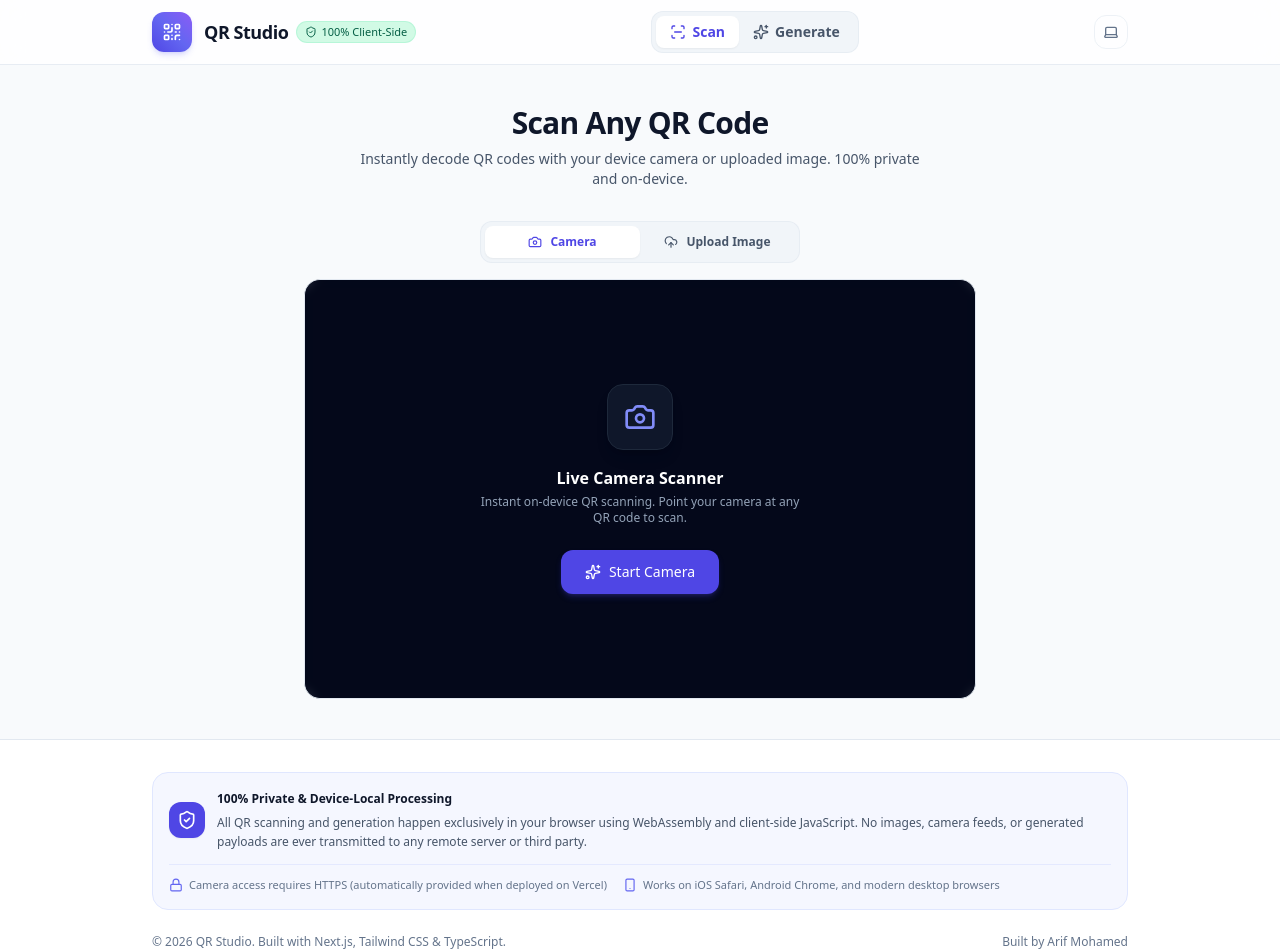
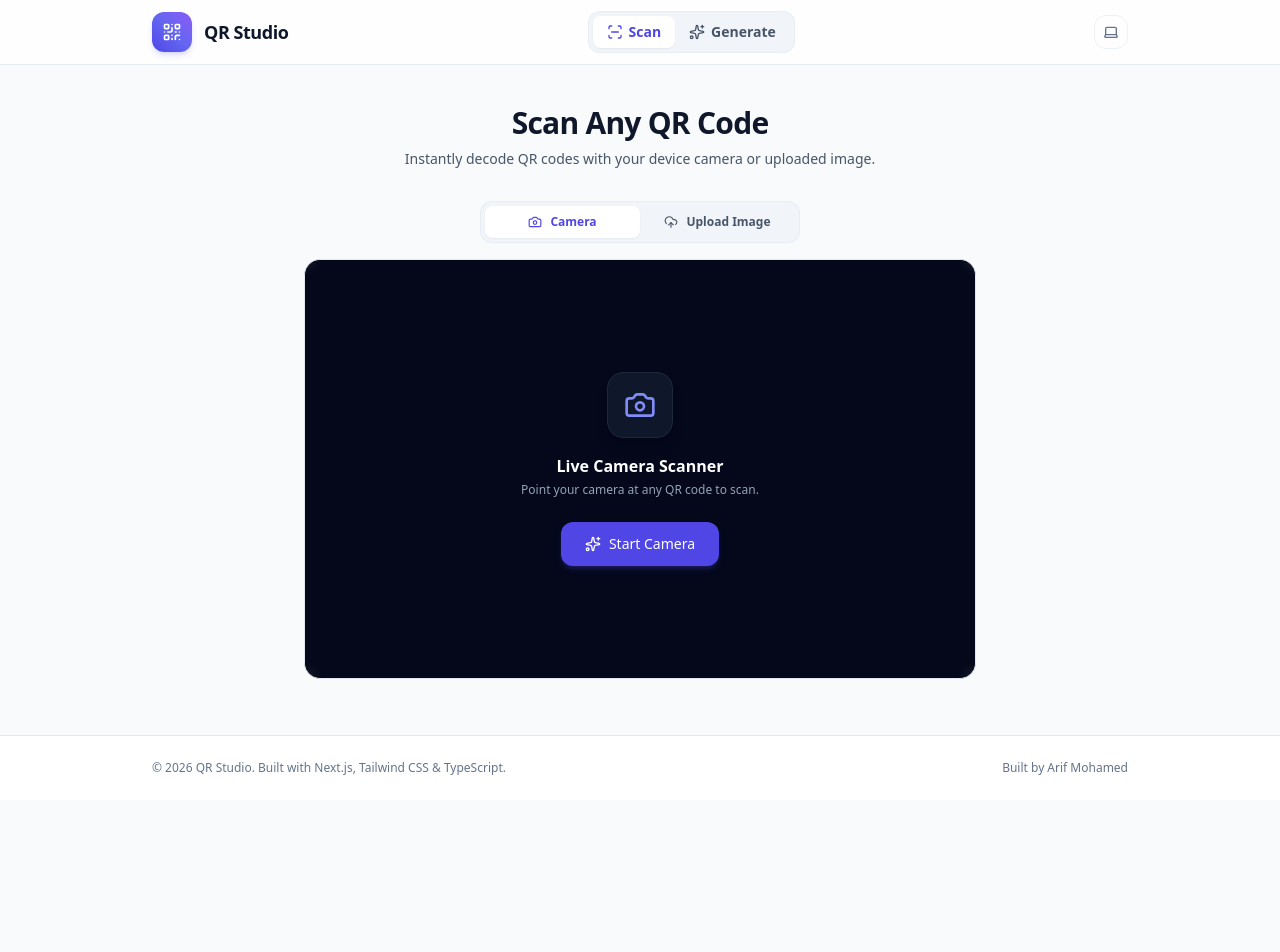
Before and after one commit to arifmohamedryan786-alt/QR-Scanner, a Next.js app: page / in a window 1280 px wide. Shown: the top 952 px of the page. After the commit the page ends 800 px from the top, so only its background shows below. Built offline with nearby package versions, Linux system fonts and the light colour scheme.

Commit message:
chore: remove privacy card and client-side badge

```diff
--- a/src/app/page.tsx
+++ b/src/app/page.tsx
@@ -34,7 +34,7 @@ export default function Home() {
           </h1>
           <p className="mt-2 text-sm text-slate-600 dark:text-slate-400">
             {activeTab === "scan"
-              ? "Instantly decode QR codes with your device camera or uploaded image. 100% private and on-device."
+              ? "Instantly decode QR codes with your device camera or uploaded image."
               : "Generate high-resolution PNG & SVG vector QR codes for websites, Wi-Fi networks, emails, and phone numbers."}
           </p>
         </div>
--- a/src/components/Footer.tsx
+++ b/src/components/Footer.tsx
@@ -1,37 +1,9 @@
 import React from "react";
-import { ShieldCheck, Lock, Smartphone } from "lucide-react";
 
 export const Footer: React.FC = () => {
   return (
-    <footer className="w-full border-t border-slate-200 dark:border-slate-800 bg-white dark:bg-slate-900/60 transition-colors mt-auto py-8">
+    <footer className="w-full border-t border-slate-200 dark:border-slate-800 bg-white dark:bg-slate-900/60 transition-colors mt-auto py-6">
       <div className="max-w-5xl mx-auto px-4 sm:px-6">
-        {/* Security & Privacy Notice Card */}
-        <div className="mb-6 p-4 rounded-2xl bg-indigo-50/60 dark:bg-indigo-950/20 border border-indigo-100 dark:border-indigo-900/50 text-slate-700 dark:text-slate-300">
-          <div className="flex flex-col sm:flex-row items-start sm:items-center gap-3">
-            <div className="p-2 rounded-xl bg-indigo-600 text-white shrink-0 shadow-sm">
-              <ShieldCheck className="w-5 h-5" />
-            </div>
-            <div className="text-xs leading-relaxed space-y-1">
-              <p className="font-semibold text-slate-900 dark:text-slate-100">
-                100% Private & Device-Local Processing
-              </p>
-              <p className="text-slate-600 dark:text-slate-400">
-                All QR scanning and generation happen exclusively in your browser using WebAssembly and client-side JavaScript. No images, camera feeds, or generated payloads are ever transmitted to any remote server or third party.
-              </p>
-            </div>
-          </div>
-          <div className="mt-3 pt-3 border-t border-indigo-100/80 dark:border-indigo-900/40 flex flex-wrap items-center gap-4 text-[11px] text-slate-500 dark:text-slate-400">
-            <span className="inline-flex items-center gap-1.5">
-              <Lock className="w-3.5 h-3.5 text-indigo-500" />
-              Camera access requires HTTPS (automatically provided when deployed on Vercel)
-            </span>
-            <span className="inline-flex items-center gap-1.5">
-              <Smartphone className="w-3.5 h-3.5 text-indigo-500" />
-              Works on iOS Safari, Android Chrome, and modern desktop browsers
-            </span>
-          </div>
-        </div>
-
         {/* Bottom Credits & Links */}
         <div className="flex flex-col sm:flex-row items-center justify-between gap-3 text-xs text-slate-500 dark:text-slate-400">
           <p>© {new Date().getFullYear()} QR Studio. Built with Next.js, Tailwind CSS & TypeScript.</p>
--- a/src/components/Navbar.tsx
+++ b/src/components/Navbar.tsx
@@ -1,7 +1,7 @@
 "use client";
 
 import React, { useEffect, useState } from "react";
-import { QrCode, ScanLine, Sparkles, Sun, Moon, Laptop, ShieldCheck } from "lucide-react";
+import { QrCode, ScanLine, Sparkles, Sun, Moon, Laptop } from "lucide-react";
 import { getStoredTheme, setStoredTheme, Theme } from "@/utils/storage";
 
 interface NavbarProps {
@@ -62,16 +62,10 @@ export const Navbar: React.FC<NavbarProps> = ({ activeTab, onTabChange }) => {
             <QrCode className="w-5 h-5" />
           </div>
           <div>
-            <div className="flex items-center gap-2">
-              <span className="font-bold text-lg tracking-tight text-slate-900 dark:text-white">
-                QR Studio
-              </span>
-              <span className="hidden sm:inline-flex items-center gap-1 px-2 py-0.5 rounded-full text-[11px] font-medium bg-emerald-100 text-emerald-800 dark:bg-emerald-950/60 dark:text-emerald-400 border border-emerald-200/60 dark:border-emerald-800/60">
-                <ShieldCheck className="w-3 h-3" />
-                100% Client-Side
-              </span>
-            </div>
-            <p className="text-[11px] text-slate-500 dark:text-slate-400 hidden xs:block">
+            <h1 className="font-bold text-lg tracking-tight text-slate-900 dark:text-white leading-none">
+              QR Studio
+            </h1>
+            <p className="text-[11px] text-slate-500 dark:text-slate-400 mt-1 hidden xs:block">
               Free Scanner & Generator
             </p>
           </div>
--- a/src/components/generator/QrGenerator.tsx
+++ b/src/components/generator/QrGenerator.tsx
@@ -652,7 +652,7 @@ export const QrGenerator: React.FC = () => {
             )}
 
             <p className="mt-3 text-[11px] text-slate-400">
-              {size} × {size} px • Level {ecLevel} • Client-rendered
+              {size} × {size} px • Level {ecLevel}
             </p>
 
             {/* Action Buttons */}
--- a/src/components/scanner/CameraScanner.tsx
+++ b/src/components/scanner/CameraScanner.tsx
@@ -238,7 +238,7 @@ export const CameraScanner: React.FC<CameraScannerProps> = ({ onScanSuccess, act
             </div>
             <h3 className="text-base font-semibold text-white mb-1">Live Camera Scanner</h3>
             <p className="text-xs text-slate-400 max-w-xs mb-6">
-              Instant on-device QR scanning. Point your camera at any QR code to scan.
+              Point your camera at any QR code to scan.
             </p>
             <button
               onClick={() => startScanner(selectedCameraId || undefined)}
--- a/src/components/scanner/ImageDropScanner.tsx
+++ b/src/components/scanner/ImageDropScanner.tsx
@@ -156,7 +156,7 @@ export const ImageDropScanner: React.FC<ImageDropScannerProps> = ({ onScanSucces
                 : "Drop your QR image here, or browse"}
             </p>
             <p className="text-xs text-slate-500 dark:text-slate-400 mt-1">
-              Supports PNG, JPG, WebP, SVG, GIF (Processed 100% locally)
+              Supports PNG, JPG, WebP, SVG, and GIF
             </p>
           </div>
         </div>
```
